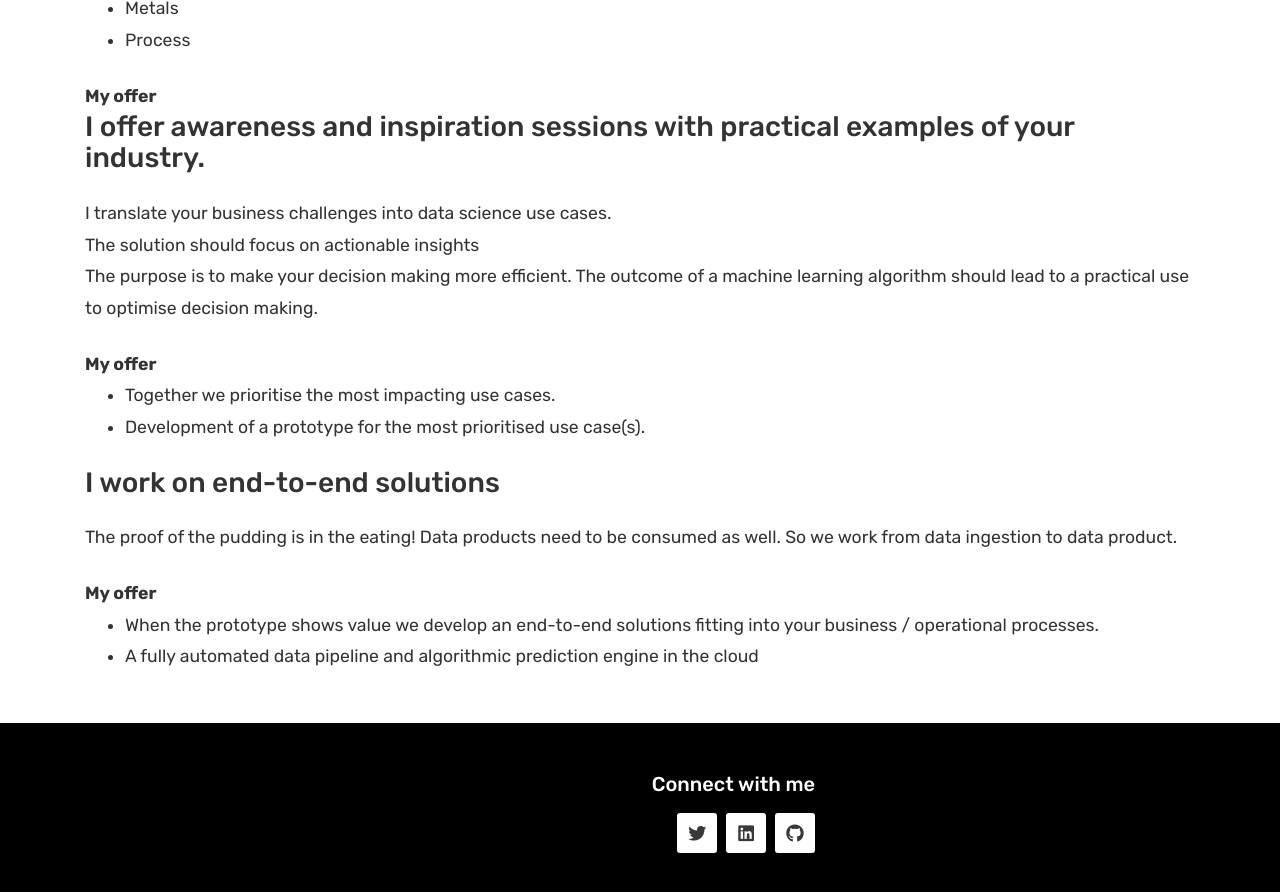
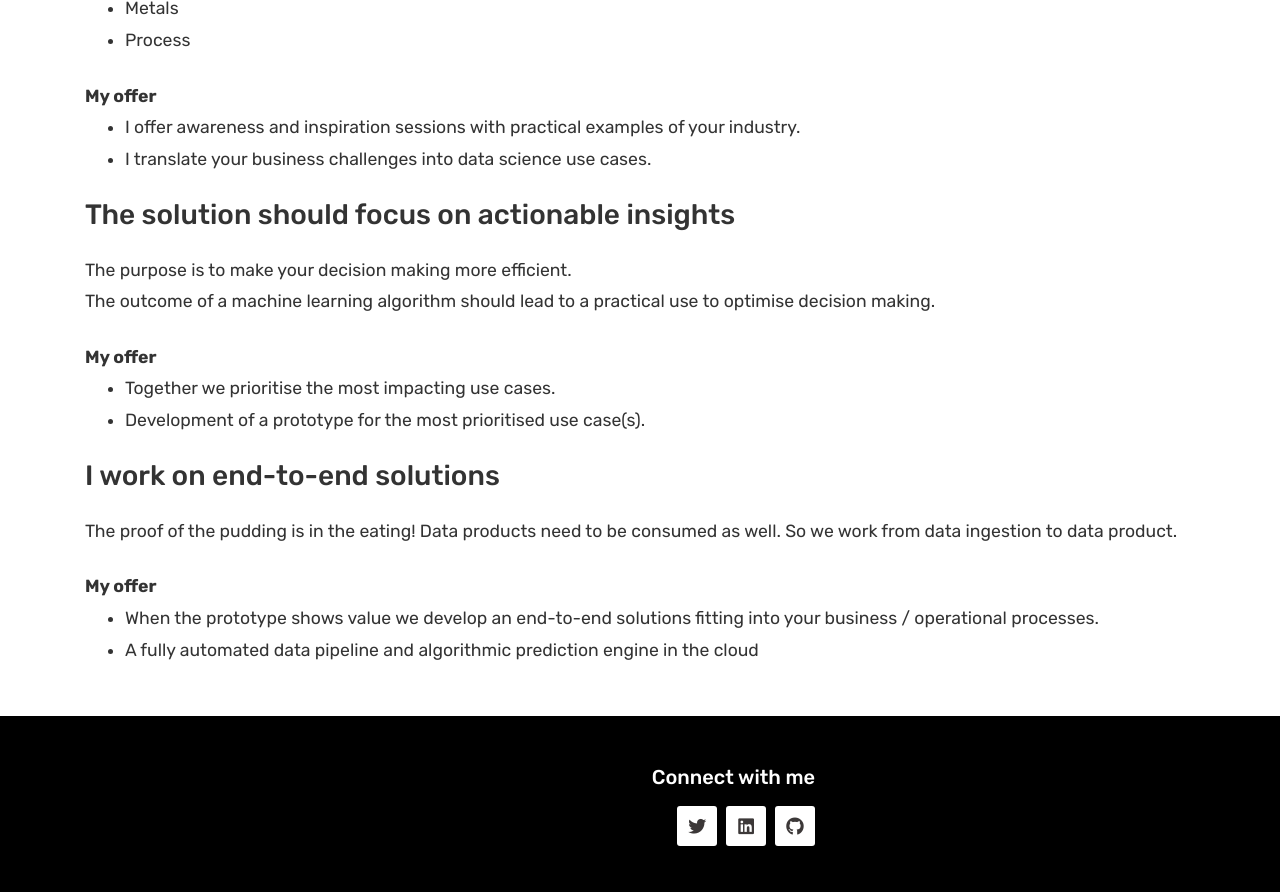
Before and after one commit to clijda/clijda.github.io, a Jekyll site: the page built from Offer.html, in a window 1280 px wide and 900 px high, scrolled down 788 px. Shown: the top 892 px of the window. Built offline with Jekyll 4.4.1, drawn with Linux system fonts in a browser that asks for light colours; nearby versions of some CDN libraries.

Commit message:
update offer

```diff
--- a/Offer.html
+++ b/Offer.html
@@ -15,10 +15,14 @@ title: Offer
 </ul>
 
 <b>My offer</b>
-<h3>I offer awareness and inspiration sessions with practical examples of your industry.</h3>
-<p>I translate your business challenges into data science use cases.<br>
-The solution should focus on actionable insights<br>
-The purpose is to make your decision making more efficient. The outcome of a machine learning algorithm should lead to a practical use to optimise decision making.</p>
+<ul>
+<li>I offer awareness and inspiration sessions with practical examples of your industry.</li>
+<li>I translate your business challenges into data science use cases.</li>
+</ul>
+
+<h3>The solution should focus on actionable insights</h3>
+
+<p>The purpose is to make your decision making more efficient. <br>The outcome of a machine learning algorithm should lead to a practical use to optimise decision making.</p>
 
 <b>My offer</b>
 
```
